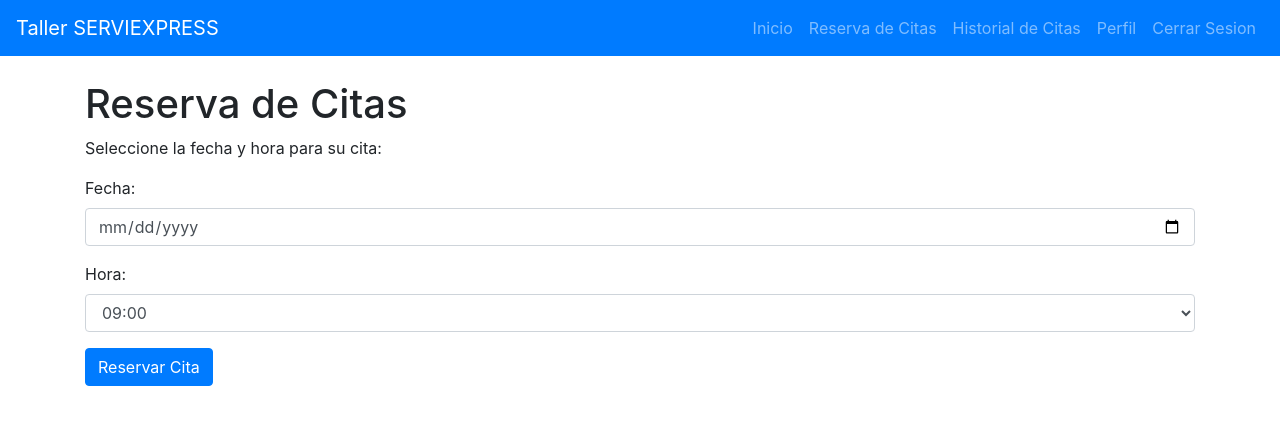
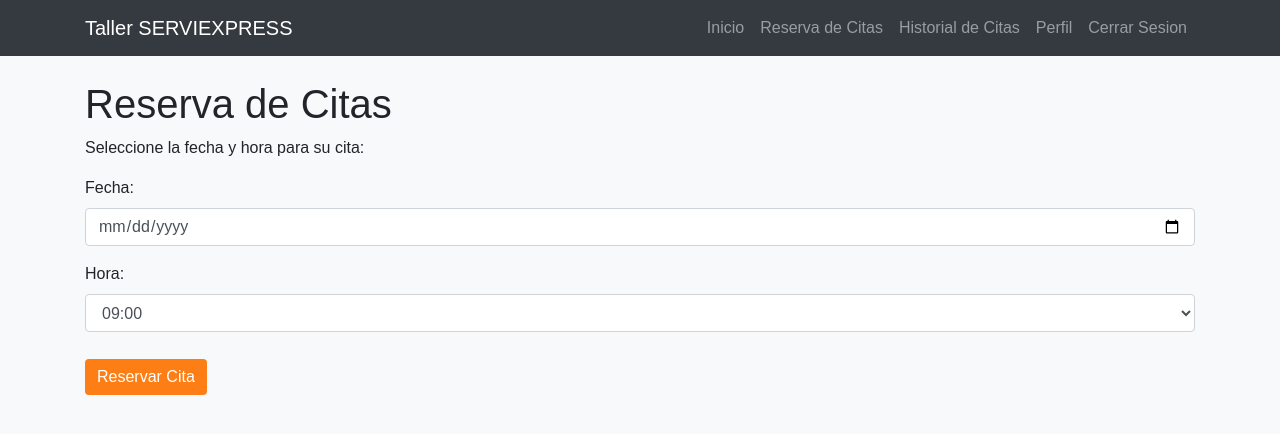
Before and after one commit to Lopr0091/taller, a PHP site: page /paginas/reservaCitas.php in a window 1280 px wide. Shown: the top 434 px of the page. Run offline with PHP 8.4, Linux system fonts and the light colour scheme; the visitor is signed in with stand-in values (Sample User, id 1); data that the repository does not hold is empty; some libraries are stand-ins or nearby versions.

Commit message:
cambios en colores del menu

```diff
--- a/paginas/reservaCitas.php
+++ b/paginas/reservaCitas.php
@@ -12,15 +12,94 @@ $usuario=$_SESSION['usuario'];
     <script src="https://code.jquery.com/jquery-3.5.1.slim.min.js"></script>
     <script src="https://cdn.jsdelivr.net/npm/@popperjs/core@2.5.3/dist/umd/popper.min.js"></script>
     <script src="https://stackpath.bootstrapcdn.com/bootstrap/4.5.2/js/bootstrap.min.js"></script>
+    <style>
+        body {
+            font-family: 'Arial', sans-serif;
+            margin: 0;
+            padding: 0;
+            background-color: #f8f9fa;
+        }
+
+        .login-message {
+            text-align: center;
+            margin: 20% auto;
+            max-width: 400px;
+        }
+
+        .login-link {
+            display: block;
+            margin-top: 10px;
+        }
+
+        .navbar {
+            background-color: #343a40; /* Cambiado a gris del menú */
+        }
+
+        .navbar-brand, .navbar-nav .nav-link {
+            color: #fff;
+        }
+
+        .navbar-toggler-icon {
+            background-color: #fff;
+        }
+
+        .container-cards {
+            display: flex;
+            justify-content: space-around;
+            flex-wrap: wrap;
+            margin-top: 20px;
+        }
+
+        .card {
+            width: 300px;
+            margin-bottom: 20px;
+            border: none;
+            border-radius: 10px;
+        }
+
+        .card-header {
+            background-color: #fd7e14;
+            color: #fff;
+            border-radius: 10px 10px 0 0;
+        }
+
+        .card-body {
+            background-color: #fd7e14;
+            border-radius: 0 0 10px 10px;
+        }
+
+        .card-title {
+            color: #fff;
+        }
+
+        .card-text {
+            color: #fff;
+        }
+
+        .btn-orange {
+            background-color: #fd7e14;
+            color: #fff;
+            border: none;
+            margin-bottom: 3%;
+            margin-top: 1%;
+        }
+
+        .btn-orange:hover {
+            background-color: #343a40;
+            color: #fff;
+        }
+    </style>
 </head>
 <body>
-    <head>
-        <nav class="navbar navbar-expand-lg navbar-dark bg-primary">
+   <nav class="navbar navbar-expand-lg navbar-dark">
+        <div class="container">
             <a class="navbar-brand" href="#">Taller SERVIEXPRESS</a>
             <button class="navbar-toggler" type="button" data-toggle="collapse" data-target="#navbarNav" aria-controls="navbarNav" aria-expanded="false" aria-label="Toggle navigation">
                 <span class="navbar-toggler-icon"></span>
             </button>
-            <div class="collapse navbar-collapse" id="navbarNav">
+            <div class="collapse navbar-collapse justify-content-end" id="navbarNav">
+                <!-- Mantenemos la clase justify-content-end -->
+
                 <ul class="navbar-nav ml-auto">
                     <li class="nav-item">
                         <a class="nav-link" href="../index.php">Inicio</a>
@@ -47,7 +126,6 @@ $usuario=$_SESSION['usuario'];
                 </ul>
             </div>
         </nav>
-    </head>
     <main>
         <div class="container mt-4">
             <h1>Reserva de Citas</h1>
@@ -73,7 +151,7 @@ $usuario=$_SESSION['usuario'];
                 </select>
             </div>
 
-                <button type="submit" class="btn btn-primary">Reservar Cita</button>
+                <button type="submit" class="btn btn-orange">Reservar Cita</button>
             </form>
         </div>
     </main>
```
Also changed, not shown: paginas/reservaCitaUsuario.php (+17 -4 lines).
